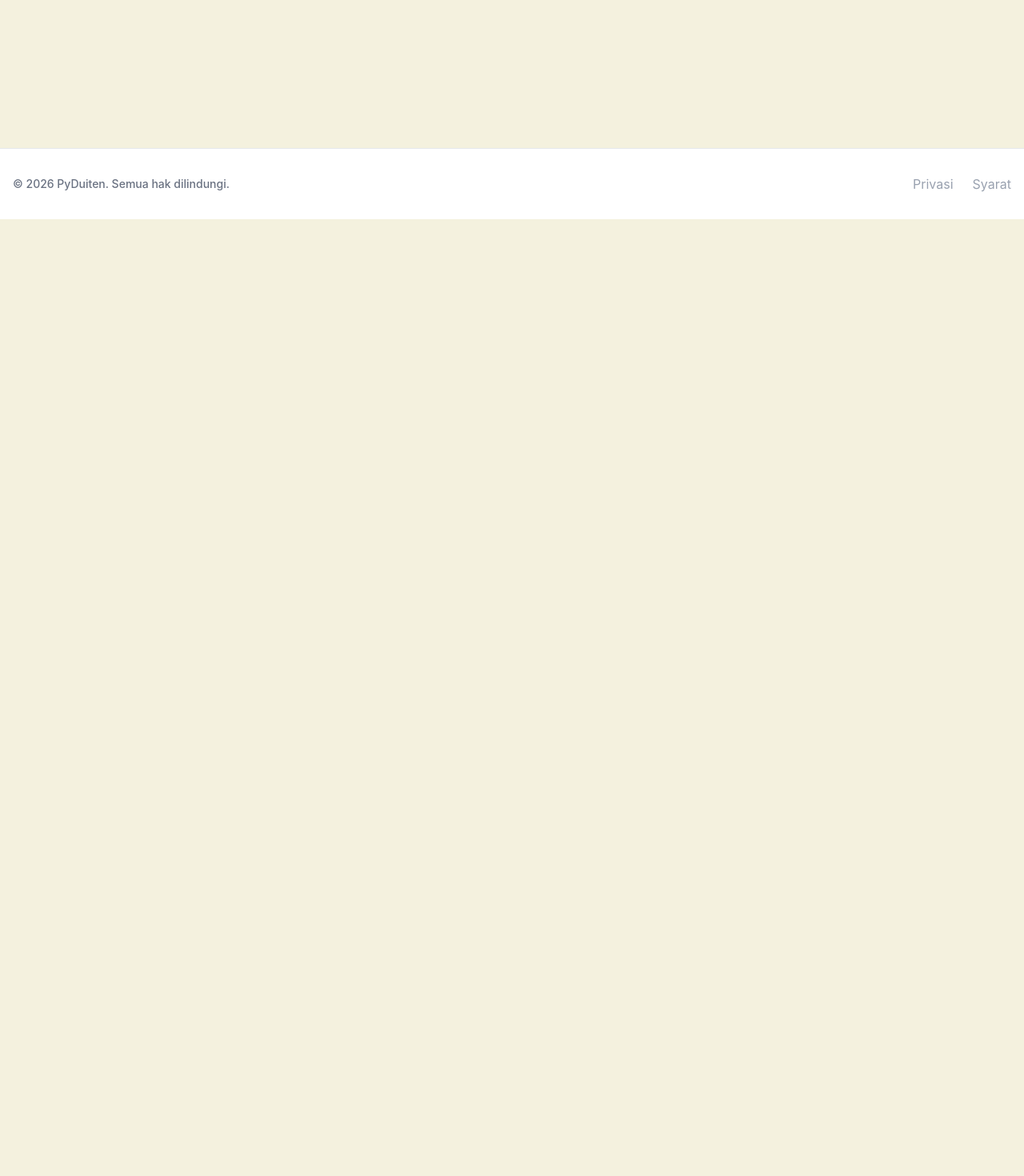
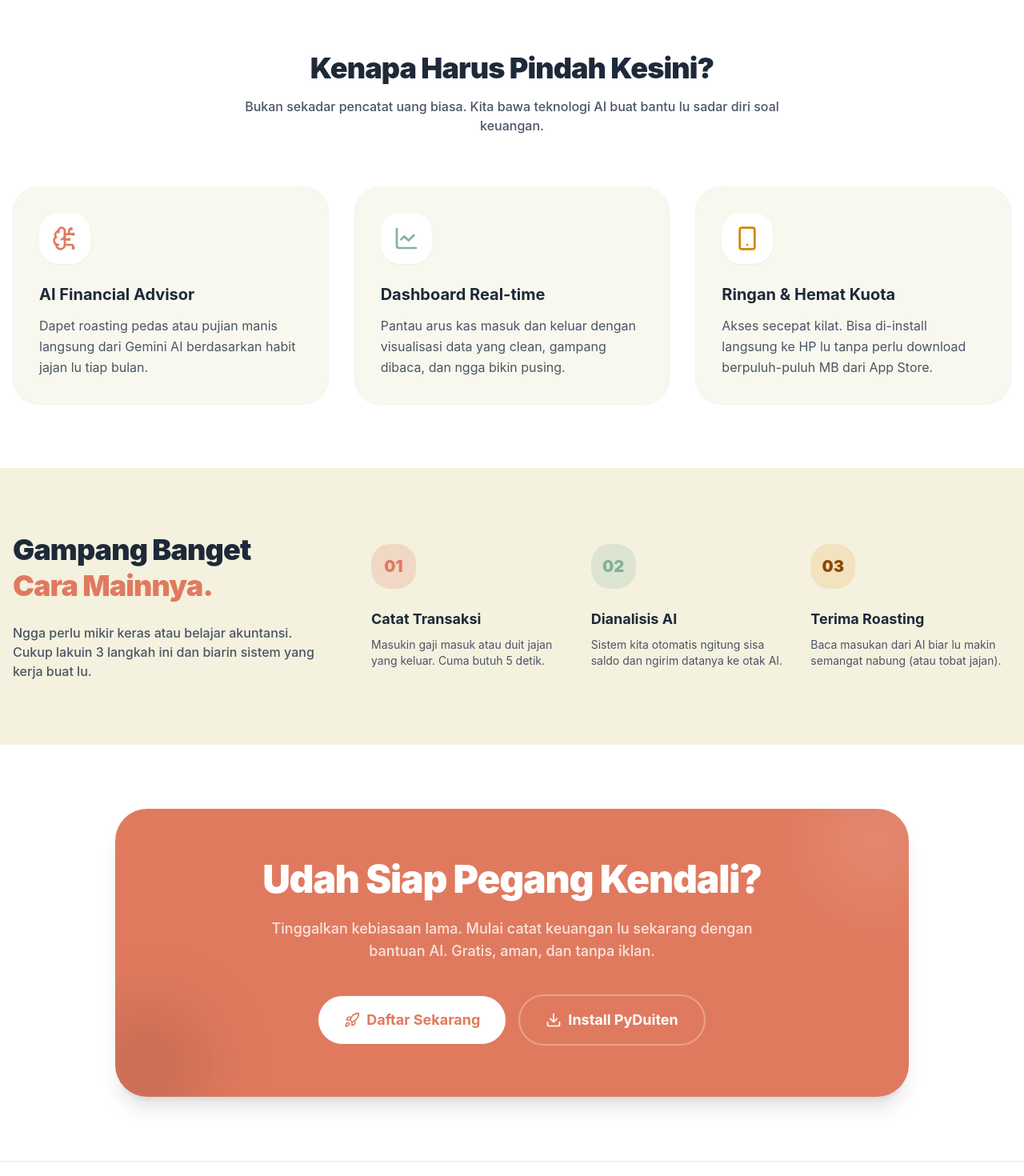
Before and after one commit to Whyawww/PyDuiten, a React (Vite) app in the folder React/: page / in a window 1280 px wide. Shown: the part 680-2150 px from the top of the page at 80% size. Before the commit the page ends 954 px from the top, so only its background shows below. Built offline with nearby package versions, Linux system fonts and the light colour scheme.

Commit message:
add section cta, features, how it works at homepage

```diff
--- /dev/null
+++ b/React/component/homepage/CTASection.tsx
@@ -0,0 +1,34 @@
+import { Download, Rocket } from 'lucide-react';
+export const CTASection = () => {
+    return (
+        <section className="py-20 bg-white">
+            <div className="container mx-auto px-4 max-w-5xl">
+                <div className="bg-primary rounded-[2.5rem] p-10 md:p-16 text-center shadow-xl relative overflow-hidden">
+                    <div className="absolute top-0 right-0 -mt-10 -mr-10 w-40 h-40 bg-white/10 rounded-full blur-2xl"></div>
+                    <div className="absolute bottom-0 left-0 -mb-10 -ml-10 w-40 h-40 bg-black/10 rounded-full blur-2xl"></div>
+
+                    <div className="relative z-10">
+                        <h2 className="text-3xl md:text-5xl font-black text-white mb-6 tracking-tight">
+                            Udah Siap Pegang Kendali?
+                        </h2>
+                        <p className="text-white/80 font-medium text-lg mb-10 max-w-2xl mx-auto">
+                            Tinggalkan kebiasaan lama. Mulai catat keuangan lu sekarang dengan bantuan AI. Gratis, aman, dan tanpa iklan.
+                        </p>
+
+                        <div className="flex flex-col sm:flex-row justify-center items-center gap-4">
+                            <button className="flex items-center justify-center gap-2 bg-white text-primary px-8 py-4 rounded-3xl shadow-sm hover:shadow-md hover:-translate-y-1 transition-all duration-300 font-bold text-lg w-full sm:w-auto active:scale-95">
+                                <Rocket className="w-5 h-5" />
+                                Daftar Sekarang
+                            </button>
+
+                            <button className="flex items-center justify-center gap-2 bg-primary text-white border-2 border-white/30 px-8 py-4 rounded-3xl hover:bg-white/10 hover:-translate-y-1 transition-all duration-300 font-bold text-lg w-full sm:w-auto active:scale-95">
+                                <Download className="w-5 h-5" />
+                                Install PyDuiten
+                            </button>
+                        </div>
+                    </div>
+                </div>
+            </div>
+        </section>
+    );
+};
--- /dev/null
+++ b/React/component/homepage/FeaturesSection.tsx
@@ -0,0 +1,51 @@
+import { BrainCircuit, LineChart, Smartphone } from 'lucide-react';
+
+export const FeaturesSection = () => {
+    const features = [
+        {
+            icon: <BrainCircuit className="w-8 h-8 text-primary" />,
+            title: 'AI Financial Advisor',
+            description: 'Dapet roasting pedas atau pujian manis langsung dari Gemini AI berdasarkan habit jajan lu tiap bulan.'
+        },
+        {
+            icon: <LineChart className="w-8 h-8 text-secondary" />,
+            title: 'Dashboard Real-time',
+            description: 'Pantau arus kas masuk dan keluar dengan visualisasi data yang clean, gampang dibaca, dan ngga bikin pusing.'
+        },
+        {
+            icon: <Smartphone className="w-8 h-8 text-yellow-600" />,
+            title: 'Ringan & Hemat Kuota',
+            description: 'Akses secepat kilat. Bisa di-install langsung ke HP lu tanpa perlu download berpuluh-puluh MB dari App Store.'
+        }
+    ];
+
+    return (
+        <section className="py-20 bg-white">
+            <div className="container mx-auto px-4 max-w-7xl">
+                <div className="text-center mb-16">
+                    <h2 className="text-3xl sm:text-4xl font-black text-gray-800 mb-4 tracking-tight">
+                        Kenapa Harus Pindah Kesini?
+                    </h2>
+                    <p className="text-gray-600 font-medium max-w-2xl mx-auto">
+                        Bukan sekadar pencatat uang biasa. Kita bawa teknologi AI buat bantu lu sadar diri soal keuangan.
+                    </p>
+                </div>
+
+                <div className="grid md:grid-cols-3 gap-8">
+                    {features.map((feature, index) => (
+                        <div
+                            key={index}
+                            className="p-8 rounded-3xl bg-surface/50 border border-gray-100 shadow-sm hover:shadow-md hover:-translate-y-1 transition-all duration-300"
+                        >
+                            <div className="w-16 h-16 rounded-2xl bg-white shadow-sm flex items-center justify-center mb-6">
+                                {feature.icon}
+                            </div>
+                            <h3 className="text-xl font-bold text-gray-800 mb-3">{feature.title}</h3>
+                            <p className="text-gray-600 leading-relaxed">{feature.description}</p>
+                        </div>
+                    ))}
+                </div>
+            </div>
+        </section>
+    );
+};
--- /dev/null
+++ b/React/component/homepage/HowItWorksSection.tsx
@@ -0,0 +1,52 @@
+export const HowItWorksSection = () => {
+    const steps = [
+        {
+            number: '01',
+            title: 'Catat Transaksi',
+            description: 'Masukin gaji masuk atau duit jajan yang keluar. Cuma butuh 5 detik.',
+            color: 'bg-primary/20 text-primary'
+        },
+        {
+            number: '02',
+            title: 'Dianalisis AI',
+            description: 'Sistem kita otomatis ngitung sisa saldo dan ngirim datanya ke otak AI.',
+            color: 'bg-secondary/20 text-secondary'
+        },
+        {
+            number: '03',
+            title: 'Terima Roasting',
+            description: 'Baca masukan dari AI biar lu makin semangat nabung (atau tobat jajan).',
+            color: 'bg-tertiary/40 text-yellow-800'
+        }
+    ];
+
+    return (
+        <section className="py-20 bg-surface">
+            <div className="container mx-auto px-4 max-w-7xl">
+                <div className="flex flex-col md:flex-row items-center justify-between gap-12">
+                    <div className="md:w-1/3">
+                        <h2 className="text-3xl sm:text-4xl font-black text-gray-800 mb-6 tracking-tight leading-tight">
+                            Gampang Banget <br />
+                            <span className="text-primary">Cara Mainnya.</span>
+                        </h2>
+                        <p className="text-gray-600 font-medium">
+                            Ngga perlu mikir keras atau belajar akuntansi. Cukup lakuin 3 langkah ini dan biarin sistem yang kerja buat lu.
+                        </p>
+                    </div>
+
+                    <div className="md:w-2/3 grid sm:grid-cols-3 gap-6 relative">
+                        {steps.map((step, index) => (
+                            <div key={index} className="relative z-10 flex flex-col items-center sm:items-start text-center sm:text-left">
+                                <div className={`w-14 h-14 rounded-2xl flex items-center justify-center font-black text-xl mb-6 ${step.color}`}>
+                                    {step.number}
+                                </div>
+                                <h3 className="text-lg font-bold text-gray-800 mb-2">{step.title}</h3>
+                                <p className="text-sm text-gray-600">{step.description}</p>
+                            </div>
+                        ))}
+                    </div>
+                </div>
+            </div>
+        </section>
+    );
+};
--- a/React/src/pages/Home/page.tsx
+++ b/React/src/pages/Home/page.tsx
@@ -1,9 +1,15 @@
 import { HeroSection } from '../../../component/homepage/HeroSection';
+import { FeaturesSection } from '../../../component/homepage/FeaturesSection';
+import { HowItWorksSection } from '../../../component/homepage/HowItWorksSection';
+import { CTASection } from '../../../component/homepage/CTASection';
 
 export const Home = () => {
     return (
         <div className="flex flex-col min-h-screen">
             <HeroSection />
+            <FeaturesSection />
+            <HowItWorksSection />
+            <CTASection />
         </div>
     );
 };
```
